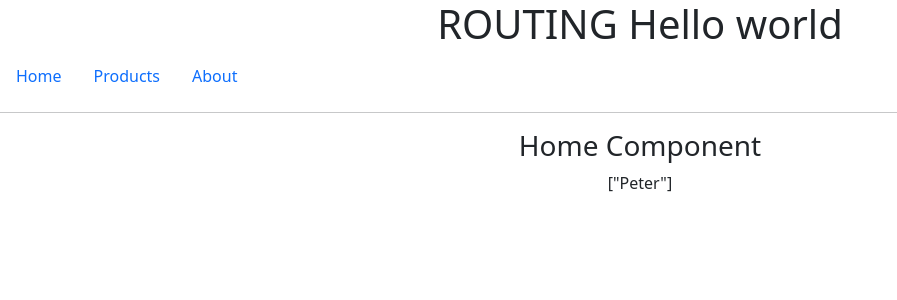
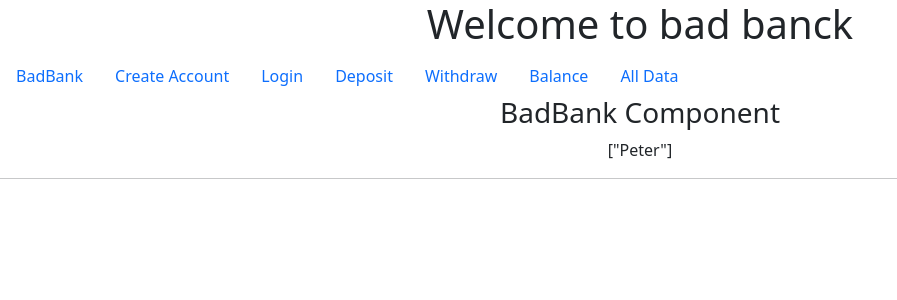
Before and after one commit to Oscartic/bank-app, a React (Create React App) app: page / in a window 1280 px wide. Shown: the top 300 px of the page, without its empty margins (0-897 px from the left). Built offline with nearby package versions, Linux system fonts and the light colour scheme.

Commit message:
config and mounte nav routes

```diff
--- a/src/App.js
+++ b/src/App.js
@@ -1,8 +1,8 @@
 import { BrowserRouter, Routes, Route } from "react-router-dom";
 import UserProvider from './context/users/Provider';
 import Home from './pages/Home';
-import About from './pages/About';
-import Products from './pages/Products';
+import About from './pages/Balance';
+import Products from './pages/AllData';
 import Menu from './ui/Menu';
 import 'bootstrap/dist/css/bootstrap.min.css';
 
@@ -10,20 +10,20 @@ import './App.css';
 
 function App() {
   return (
-    <BrowserRouter>
+    // <BrowserRouter>
       <div className="App">
-        <h1>ROUTING Hello world</h1>
+        <h1>Welcome to bad banck</h1>
         <Menu />
         <hr />
-        <UserProvider>
+        {/* <UserProvider>
           <Routes>
             <Route path='/' exact element={<Home/>} />
             <Route path='/about' element={<About/>} />
             <Route path='/products' element={<Products/>} />
           </Routes>
-        </UserProvider>
+        </UserProvider> */}
       </div>
-    </BrowserRouter>
+    // </BrowserRouter>
   );
 }
 
--- a/src/pages/Products.js
+++ b/src/pages/AllData.js
@@ -1,15 +1,15 @@
 import { useContext } from "react";
 import UserContext from '../context/users';
 
-const Products = () => {
+const AllData = () => {
     const { users } = useContext(UserContext);
     users.push(Math.random().toString(36).substr(2, 5));
     return(
         <>
-            <h1>HOLA Products</h1>
+            <h1>HOLA AllData</h1>
             {JSON.stringify(users)}
         </>
     )
 }
 
-export default Products;
+export default AllData;
--- a/src/pages/About.js
+++ b/src/pages/Balance.js
@@ -1,7 +1,7 @@
 import React from "react";
 
 const About = () => {
-    return(<h1>HOLA ABOUT</h1>)
+    return(<h1>HOLA BALANCE</h1>)
 }
 
 export default About;
--- /dev/null
+++ b/src/pages/CreateAccount.js
@@ -0,0 +1,7 @@
+import React from "react";
+
+const CreateAccount = () => {
+    return(<h1>HOLA DESDE CREATE ACCOUNT </h1>)
+}
+
+export default CreateAccount;
--- /dev/null
+++ b/src/pages/Deposit.js
@@ -0,0 +1,7 @@
+import React from "react";
+
+const Deposit = () => {
+    return(<h1>HOLA DEPOSIT</h1>)
+}
+
+export default Deposit;
--- a/src/pages/Home.js
+++ b/src/pages/Home.js
@@ -1,13 +1,13 @@
 import { useContext } from 'react';
 import UserContext from '../context/users';
 
-const Home = () => {
+const BadBank = () => {
     const { users } = useContext(UserContext);
     return (
         <>
-            <h3>Home Component</h3>
+            <h3>BadBank Component</h3>
             {JSON.stringify(users)}
         </>
     )
 };
-export default Home;
+export default BadBank;
--- /dev/null
+++ b/src/pages/Login.js
@@ -0,0 +1,7 @@
+import React from "react";
+
+const Login = () => {
+    return(<h1>HOLA Login</h1>)
+}
+
+export default Login;
--- /dev/null
+++ b/src/pages/Withdraw.js
@@ -0,0 +1,7 @@
+import React from "react";
+
+const Withdraw = () => {
+    return(<h1>HOLA Withdraw</h1>)
+}
+
+export default Withdraw;
--- a/src/ui/Menu.js
+++ b/src/ui/Menu.js
@@ -1,20 +1,59 @@
 import React from 'react';
-import {Nav} from 'react-bootstrap';
+import { BrowserRouter, Routes, Route } from "react-router-dom";
+import UserProvider from '../context/users/Provider';
+import { Nav } from 'react-bootstrap';
+import Home from '../pages/Home';
+import AllData from '../pages/AllData';
+import Products from '../pages/AllData';
+import CreateAccount from '../pages/CreateAccount';
+import Login from '../pages/Login';
+import Deposit from '../pages/Deposit';
+import Withdraw from '../pages/Withdraw';
+import Balance from '../pages/Balance';
 
 const Menu = () => {
     return (
+        <>
         <Nav>
             <Nav.Item>
-                <Nav.Link href="/">Home</Nav.Link>
+                <Nav.Link href="/">BadBank</Nav.Link>
             </Nav.Item>
             <Nav.Item>
-                <Nav.Link href="/products">Products</Nav.Link>
+                <Nav.Link href="/create-account">Create Account</Nav.Link>
             </Nav.Item>
             <Nav.Item>
-                <Nav.Link href="/about">About</Nav.Link>
+                <Nav.Link href="/login">Login</Nav.Link>
+            </Nav.Item>
+            <Nav.Item>
+                <Nav.Link href="/deposit">Deposit</Nav.Link>
+            </Nav.Item>
+            <Nav.Item>
+                <Nav.Link href="/withdraw">Withdraw</Nav.Link>
+            </Nav.Item>
+            <Nav.Item>
+                <Nav.Link href="/balance">Balance</Nav.Link>
+            </Nav.Item>
+            <Nav.Item>
+                <Nav.Link href="/all-data">All Data</Nav.Link>
             </Nav.Item>
         </Nav>
-    )
+        <BrowserRouter>
+            <UserProvider>
+                <Routes>
+                    <Route path='/' exact element={<Home/>} />
+                    <Route path='/all-data' element={<AllData/>} />
+                    <Route path='/products' element={<Products/>} />
+                    <Route path='/create-account' element={<CreateAccount/>} />
+                    <Route path='/login' element={<Login/>} />
+                    <Route path='/deposit' element={<Deposit/>} />
+                    <Route path='/withdraw' element={<Withdraw/>} />
+                    <Route path='/Balance' element={<Balance/>} />
+                </Routes>
+            </UserProvider>
+        </BrowserRouter>
+        </>
+  );
 }
 
+
 export default Menu;
```
